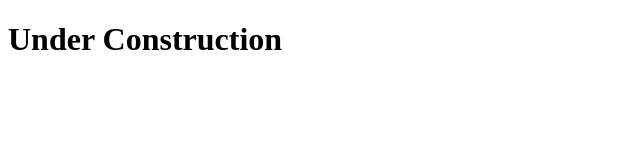
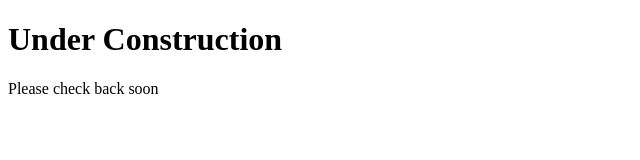
Before and after one commit to TheNerdHerd/protocal, a plain HTML site: page index.html in a window 1280 px wide. Shown: the whole page, without its empty margins (0-640 px from the left). Drawn offline with Linux system fonts and the light colour scheme.

Commit message:
Update index.html

```diff
--- a/index.html
+++ b/index.html
@@ -4,5 +4,6 @@
   </head>
   <body>
     <h1>Under Construction</h1>
+    <p>Please check back soon</p>
   </body>
 </html>
```
